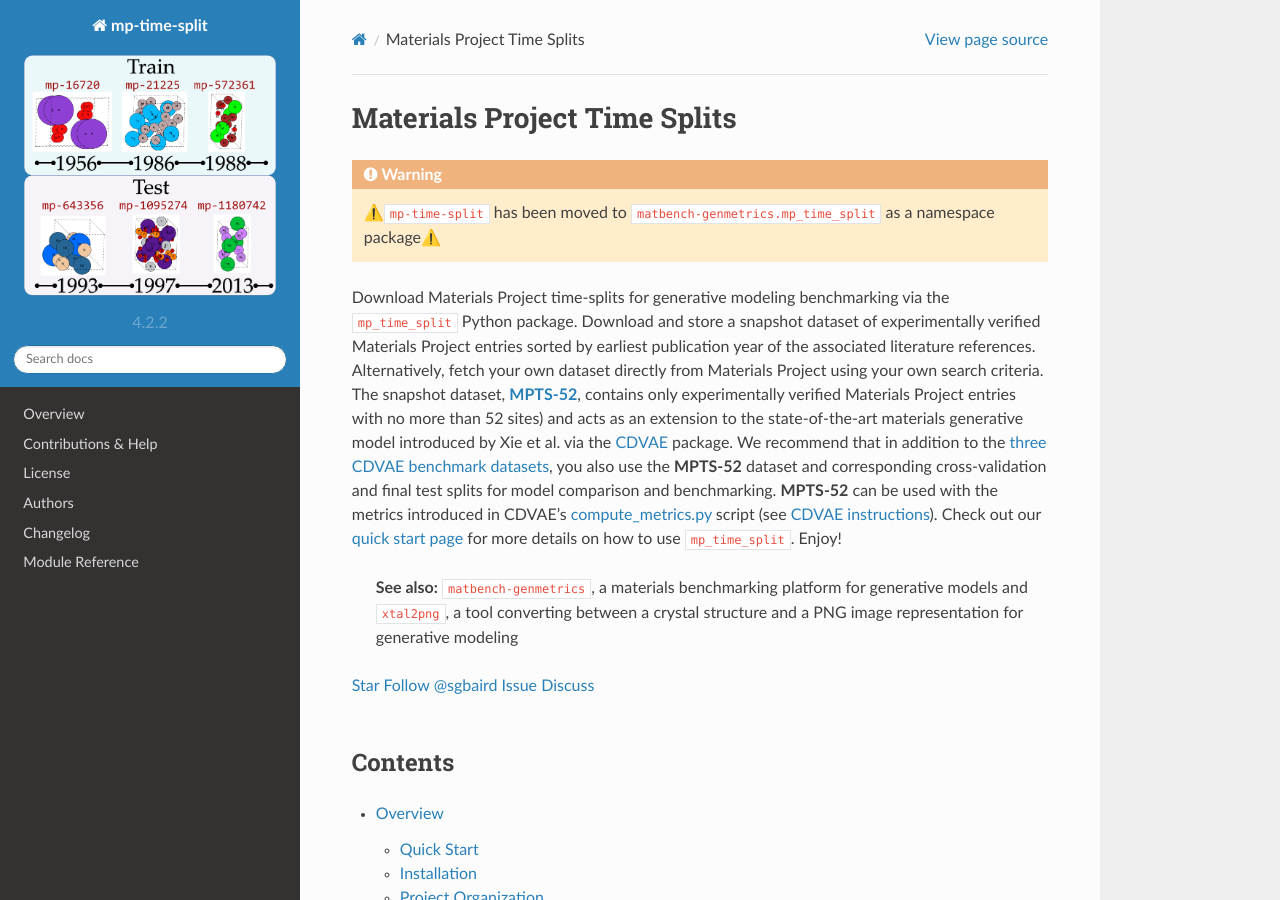
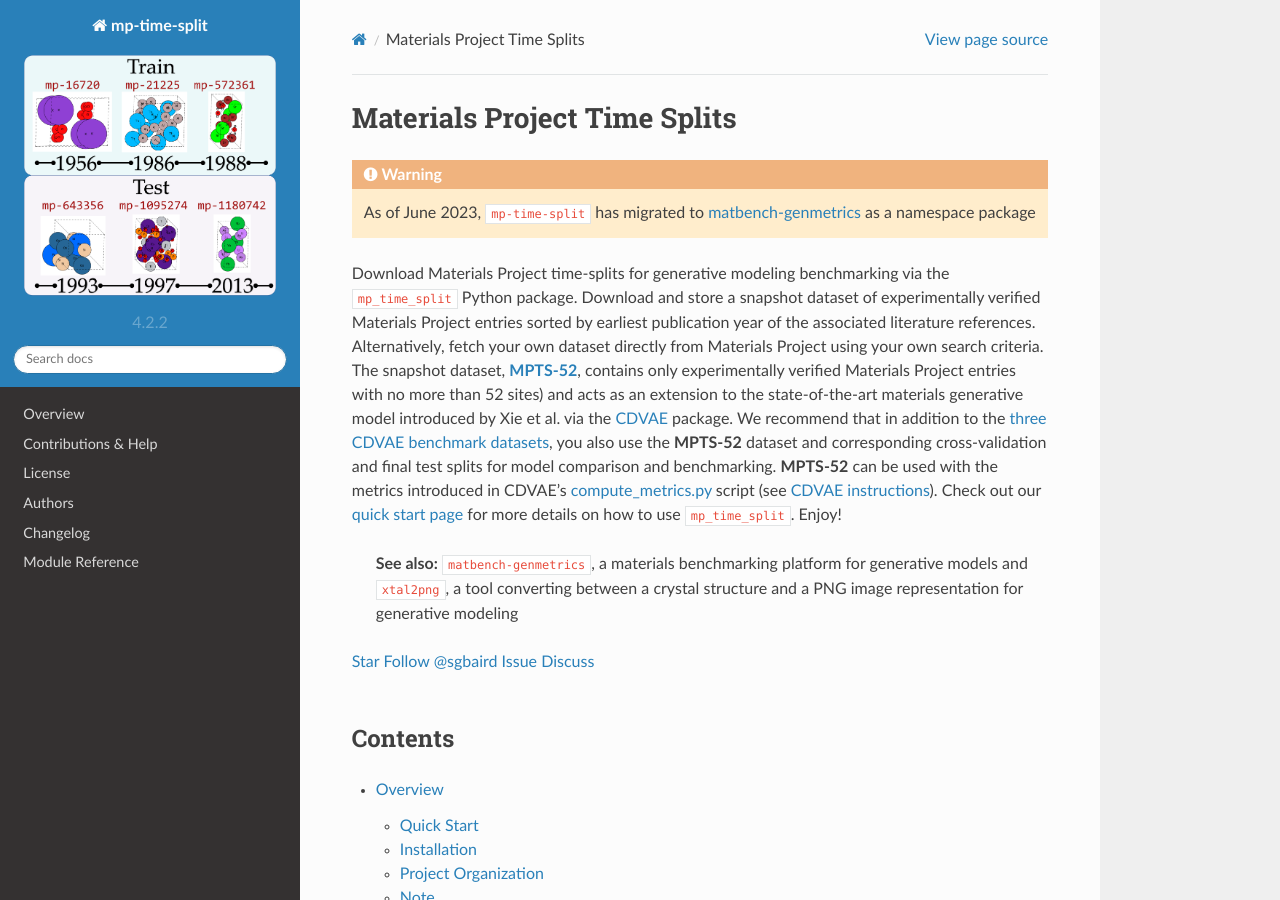
Before and after one commit to sparks-baird/mp-time-split, a Sphinx documentation site: the page built from docs/index.md, in a window 1280 px wide and 900 px high. Built offline with Sphinx 7.4.7 and the Read the Docs theme 2.0.0, drawn with Linux system fonts in a browser that asks for light colours.

Commit message:
Update index.md

````diff
--- a/docs/index.md
+++ b/docs/index.md
@@ -1,7 +1,7 @@
 # Materials Project Time Splits
 
 ```{warning}
-  ⚠️`mp-time-split` has been moved to [`matbench-genmetrics.mp_time_split`](https://github.com/sparks-baird/matbench-genmetrics) as a namespace package⚠️
+  As of June 2023, `mp-time-split` has migrated to [matbench-genmetrics](https://github.com/sparks-baird/matbench-genmetrics) as a namespace package
 ```
 
 Download Materials Project time-splits for generative modeling benchmarking via the
````
